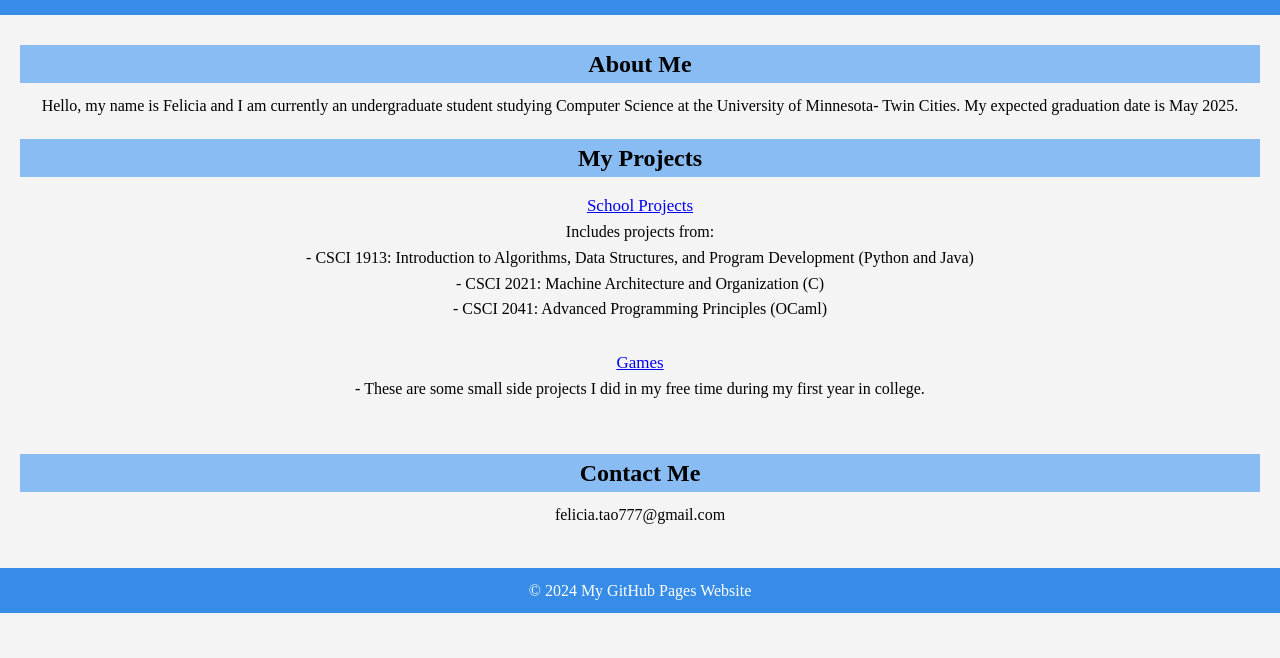
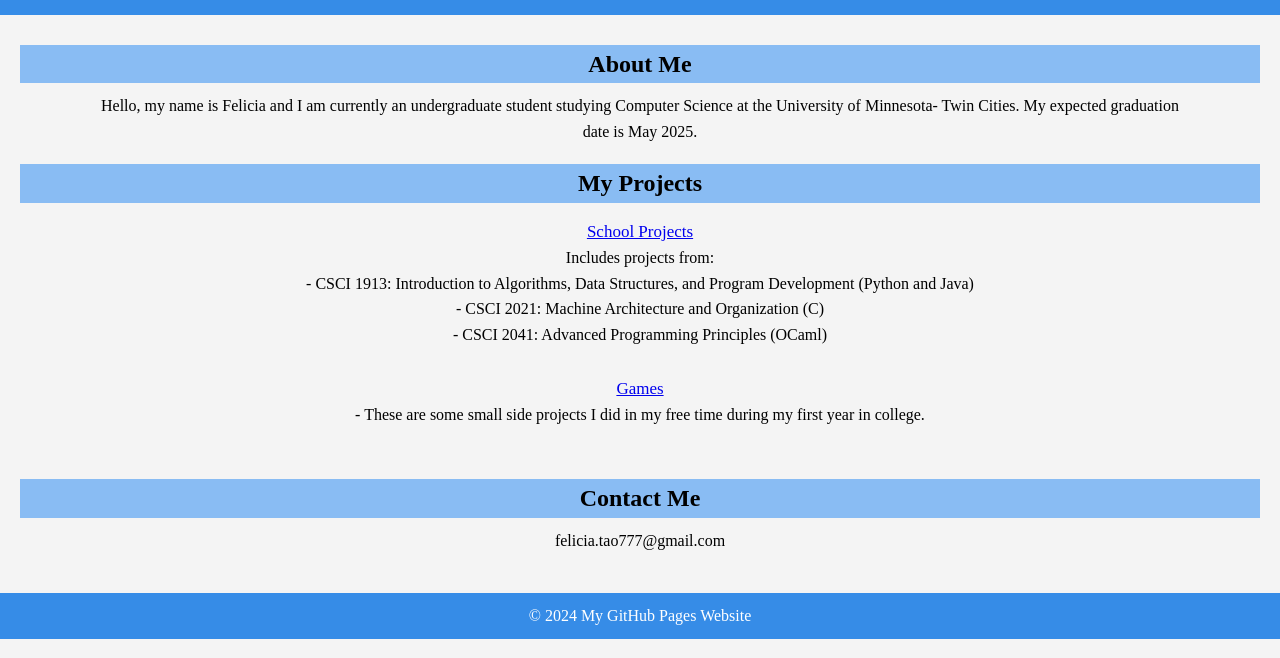
Before and after one commit to felicity-777/felicity-777.github.io, a plain HTML site: page index.html in a window 1280 px wide. Shown: the part 142-800 px from the top of the page. Drawn offline with Linux system fonts and the light colour scheme.

Commit message:
Initial commit

```diff
--- a/style.css
+++ b/style.css
@@ -24,6 +24,8 @@ h2 {
 
 p {
     font-size: 16px;
+    margin-left: 77px;
+    margin-right: 77px;
 }
 
 nav ul {
```
Also changed, not shown: index.html (+2 -1 lines).
